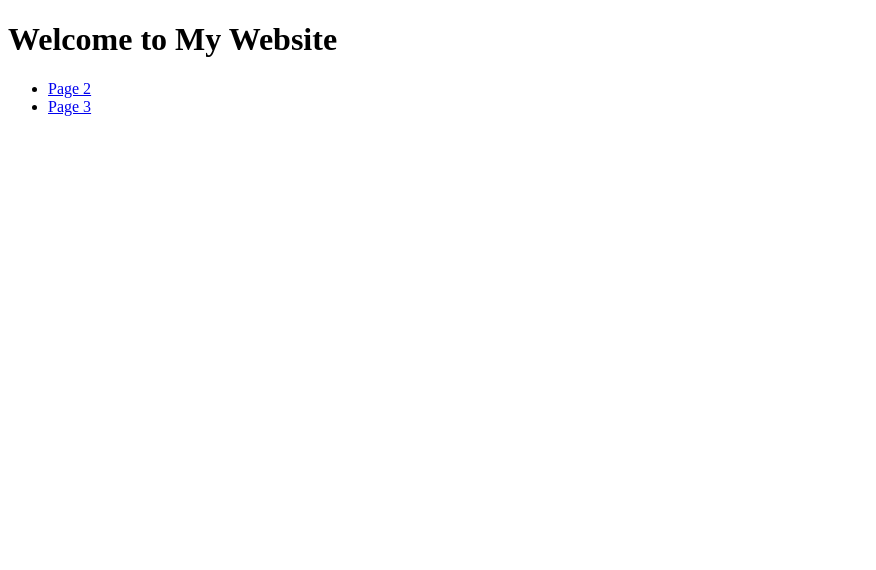
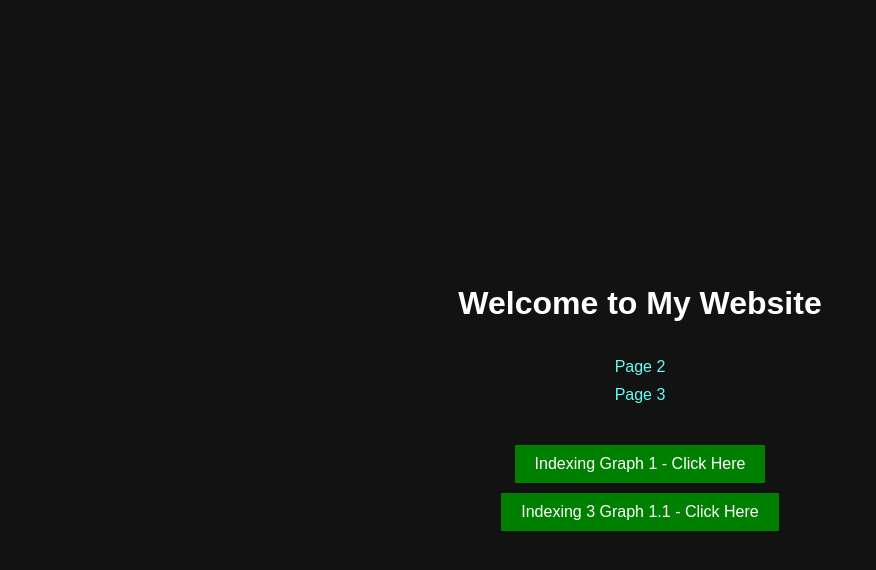
Before and after one commit to gnanesh-16/grpahs-updated-, a plain HTML site: page index.html in a window 1280 px wide. Shown: the whole page, without its empty margins (0-876 px from the left). Drawn offline with Linux system fonts and the light colour scheme.

Commit message:
Update index.html

```diff
--- a/index.html
+++ b/index.html
@@ -4,14 +4,73 @@
     <meta charset="UTF-8">
     <meta name="viewport" content="width=device-width, initial-scale=1.0">
     <title>Home</title>
+    <style>
+        body {
+            background-color: #121212; /* Dark background */
+            color: white; /* Light text color */
+            font-family: Arial, sans-serif;
+            display: flex;
+            flex-direction: column;
+            justify-content: center;
+            align-items: center;
+            height: 100vh;
+            margin: 0;
+        }
+        h1 {
+            margin-bottom: 20px;
+        }
+        nav {
+            margin-bottom: 20px;
+        }
+        ul {
+            list-style-type: none;
+            padding: 0;
+        }
+        li {
+            margin: 10px 0;
+        }
+        a {
+            color: #66fcf1; /* Link color */
+            text-decoration: none;
+        }
+        button {
+            background-color: green;
+            color: white;
+            border: none;
+            padding: 10px 20px;
+            margin: 5px;
+            cursor: pointer;
+            font-size: 16px;
+            transition: transform 0.2s;
+        }
+        button:hover {
+            transform: scale(1.05);
+        }
+        button:active {
+            transform: scale(0.95);
+        }
+    </style>
 </head>
 <body>
     <h1>Welcome to My Website</h1>
     <nav>
         <ul>
-            <li><a href="_index2.html">Page 2</a></li>
+            <li><a href="index2.html">Page 2</a></li>
             <li><a href="index3.html">Page 3</a></li>
         </ul>
     </nav>
+    <button id="button1">Indexing Graph 1 - Click Here</button>
+    <button id="button2">Indexing 3 Graph 1.1 - Click Here</button>
+
+    <script>
+        // Optional: Add click event listeners for button actions
+        document.getElementById('button1').onclick = function() {
+            alert('Button 1 clicked!');
+        };
+
+        document.getElementById('button2').onclick = function() {
+            alert('Button 2 clicked!');
+        };
+    </script>
 </body>
 </html>
```
